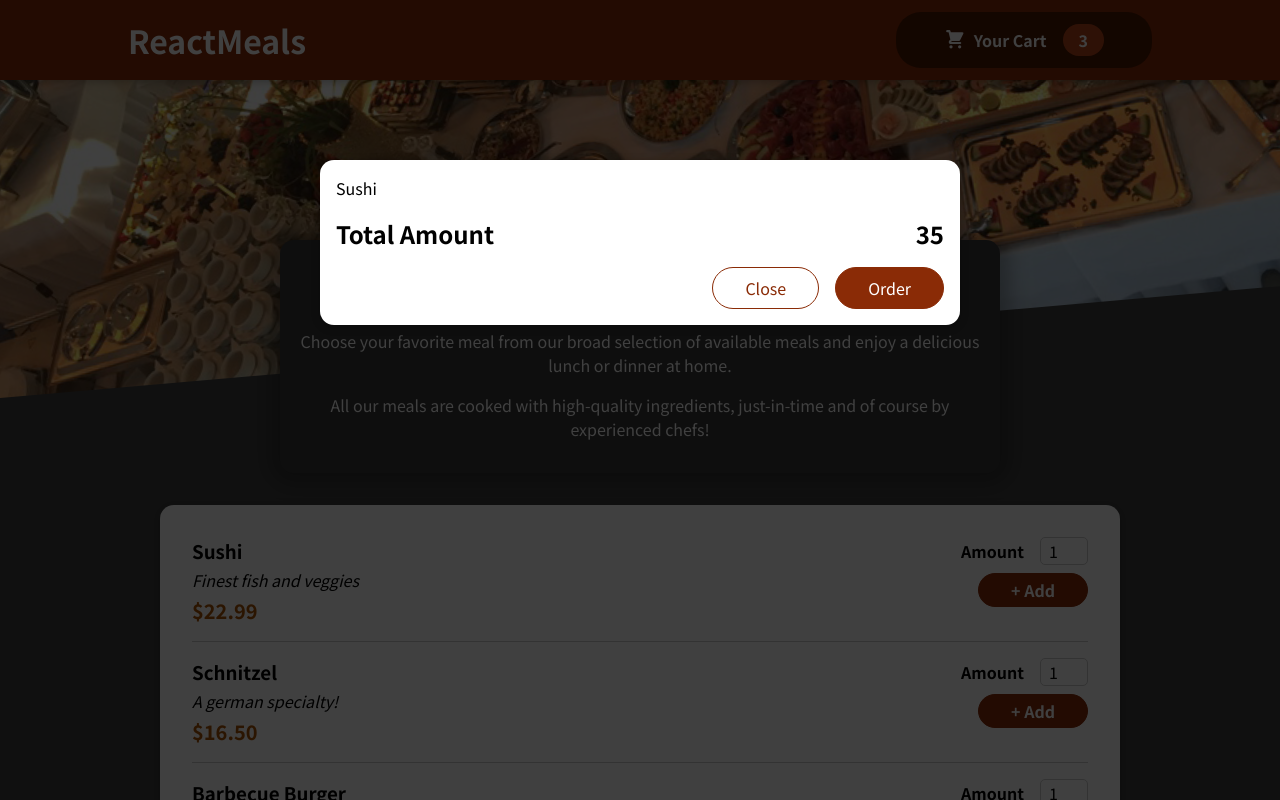
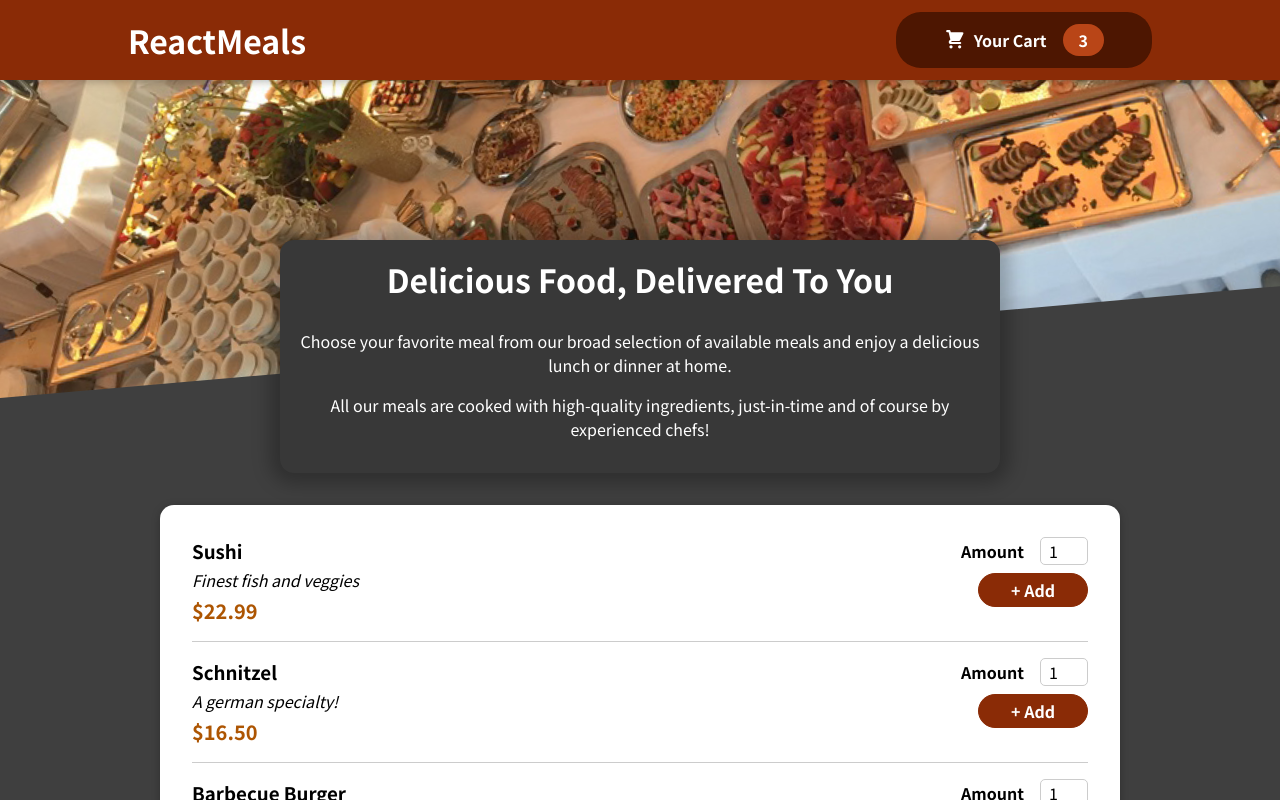
Before and after one commit to Harsh589459/sharpner-restaurant-website, a React (Create React App) app: page / in a window 1280 px wide. Shown: the top 800 px of the page. Built offline with nearby package versions, Linux system fonts and the light colour scheme.

Commit message:
Cart open and close

```diff
--- a/src/App.jsx
+++ b/src/App.jsx
@@ -1,13 +1,22 @@
-import React,{ Fragment } from "react";
+import React,{ Fragment,useState } from "react";
 import Header from "./components/Layout/Header";
 import Meals from "./components/Meals/Meals";
 import Cart from "./components/Cart/Cart";
 
 function App() {
+
+  const [cartIsShown,setCartIsShown] = useState(false);
+
+  const showCartHandler = ()=>{
+    setCartIsShown(true);
+  }
+  const hideCartHandler=()=>{
+    setCartIsShown(false);
+  }
   return (
     <Fragment>
-      <Cart/>
-      <Header/>
+      {cartIsShown && <Cart onClose={hideCartHandler}/>}
+      <Header onShowCart={showCartHandler}/>
       <main>
         <Meals/>
       </main>
--- a/src/components/Cart/Cart.jsx
+++ b/src/components/Cart/Cart.jsx
@@ -5,14 +5,14 @@
 const Cart = (props) => {
     const cartItems = <ul className={classes['cart-items']}>{[{id:'c1',name:'Sushi',amount:2,price:12.99}].map(item=><li>{item.name}</li>)}</ul>
   return (
-    <Modal>
+    <Modal onClose={props.onClose}>
         {cartItems}
         <div className={classes.total}>
             <span>Total Amount</span>
             <span>35</span>
         </div>
         <div className={classes.actions}>
-        <button className={classes['button--alt']}>Close</button>
+        <button className={classes['button--alt']} onClick={props.onClose}>Close</button>
         <button className={classes.button}>Order</button>
 
         </div>
--- a/src/components/Layout/Header.jsx
+++ b/src/components/Layout/Header.jsx
@@ -9,7 +9,7 @@
     <Fragment>
         <header className={classes.header}>
                 <h1>ReactMeals</h1>
-                <HeaderCartButton />
+                <HeaderCartButton onClick={props.onShowCart}/>
         </header>
         <div className={classes['main-image']}>
         <img src={mealsImage} alt='A table full of delicious food'/>
--- a/src/components/Layout/HeaderCartButton.jsx
+++ b/src/components/Layout/HeaderCartButton.jsx
@@ -4,7 +4,7 @@
 
 const HeaderCartButton = (props) => {
   return (
-    <button className={classes.button}>
+    <button className={classes.button} onClick={props.onClick}>
         <span className={classes.icon}>
             <CartIcon/>
         </span>
--- a/src/components/UI/Modal.jsx
+++ b/src/components/UI/Modal.jsx
@@ -4,7 +4,7 @@
 import ReactDOM from 'react-dom' // Correct the import statement
 
 const Backdrop= props =>{
-    return <div className={classes.backdrop}></div>
+    return <div className={classes.backdrop} onClick={props.onClose}></div>
 }
 
 const ModalOverlay = props =>{
@@ -17,7 +17,7 @@
 
 const Modal = (props) => {
   return <Fragment>
-   {ReactDOM.createPortal(<Backdrop/>,portalElement)}
+   {ReactDOM.createPortal(<Backdrop onClose={props.onClose}/>,portalElement)}
    {ReactDOM.createPortal(<ModalOverlay>{props.children}</ModalOverlay>,portalElement)}
   </Fragment>
 }
```
